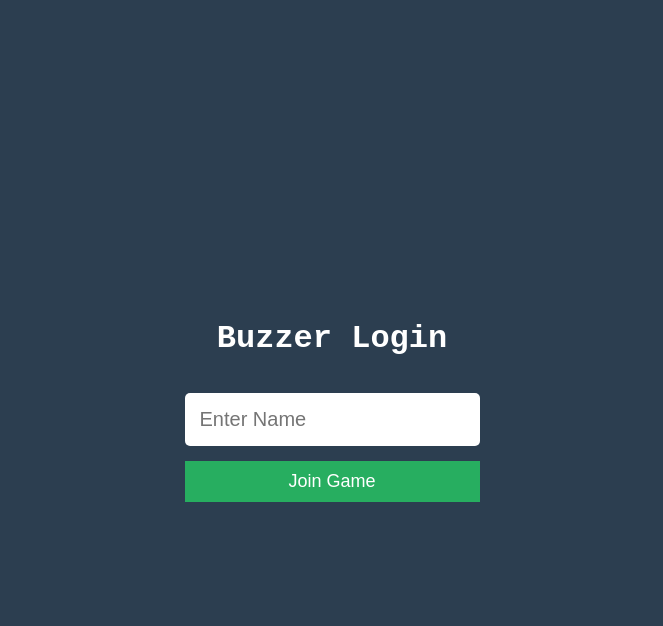
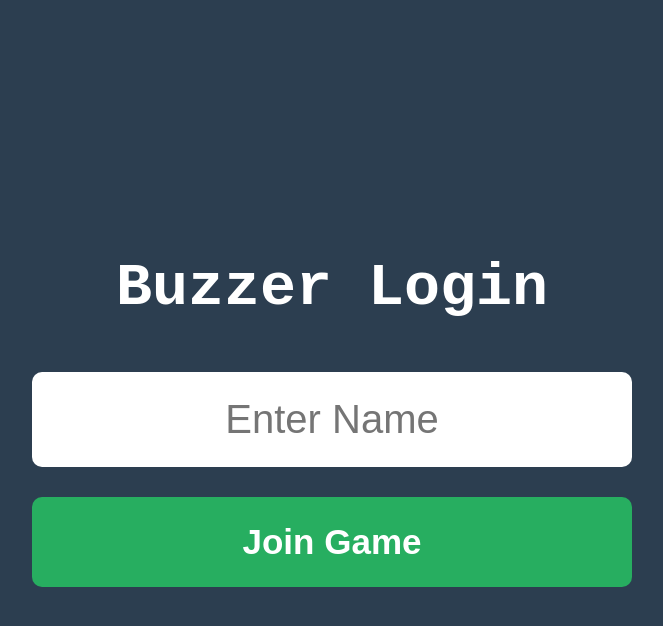
Before and after one commit to sergeikopylov/quiz_website, a Flask app: page / in a window 1280 px wide. Shown: the top 626 px of the page, without its empty margins (308-971 px from the left). Run offline with Flask 3, Linux system fonts and the light colour scheme; some libraries are stand-ins or nearby versions.

Commit message:
bigger font

```diff
--- a/templates/index.html
+++ b/templates/index.html
@@ -18,12 +18,40 @@
             align-items: center;
         }
 
-        /* LOGIN SCREEN */
-        #login-screen { display: flex; flex-direction: column; gap: 15px; }
-        input { padding: 15px; font-size: 20px; border-radius: 5px; border: none; }
-        .enter-btn { padding: 10px; font-size: 18px; cursor: pointer; background: #27ae60; color: white; border: none; }
+        /* --- LOGIN SCREEN (UPDATED) --- */
+        #login-screen {
+            display: flex;
+            flex-direction: column;
+            gap: 30px; /* More space between items */
+            width: 80%;
+            max-width: 600px;
+        }
 
-        /* MAIN SCREEN */
+        #login-screen h1 {
+            font-size: 60px; /* Big Title */
+            margin-bottom: 20px;
+        }
+
+        #username {
+            padding: 25px;
+            font-size: 40px; /* Giant Input Text */
+            text-align: center;
+            border-radius: 10px;
+            border: none;
+        }
+
+        .enter-btn {
+            padding: 25px;
+            font-size: 35px; /* Giant Button Text */
+            cursor: pointer;
+            background: #27ae60;
+            color: white;
+            border: none;
+            border-radius: 10px;
+            font-weight: bold;
+        }
+
+        /* --- MAIN SCREEN --- */
         #main-screen { display: none; width: 100%; height: 100%; flex-direction: column; align-items: center; justify-content: center; }
 
         #status-text {
@@ -46,22 +74,16 @@
             box-shadow: 0 10px 0 rgba(0,0,0,0.2);
         }
 
-        /* 1. Neutral State (Ready) */
-        .btn-ready { background-color: #27ae60; } /* Green */
+        .btn-ready { background-color: #27ae60; }
         .btn-ready:active { transform: translateY(5px); box-shadow: 0 5px 0 rgba(0,0,0,0.2); }
+        .btn-locked { background-color: #7f8c8d; cursor: not-allowed; }
+        .btn-winner { background-color: #f1c40f; color: black; }
 
-        /* 2. Locked State (Someone else won) */
-        .btn-locked { background-color: #7f8c8d; cursor: not-allowed; } /* Grey */
-
-        /* 3. Winner State (You won!) */
-        .btn-winner { background-color: #f1c40f; color: black; } /* Gold */
-
-        /* SERGEI RESET BUTTON */
         .btn-sergei {
             width: auto !important;
             height: auto !important;
             padding: 20px 40px;
-            background-color: #e74c3c; /* Red */
+            background-color: #e74c3c;
         }
     </style>
 </head>
@@ -81,7 +103,6 @@
     <script>
         var socket = io();
         var currentUser = "";
-        // Sound for when someone buzzes in
         var buzzSound = new Audio('https://cdn.freesound.org/previews/366/366104_6687700-lq.mp3');
 
         function enterApp() {
@@ -92,7 +113,6 @@
             document.getElementById('login-screen').style.display = 'none';
             document.getElementById('main-screen').style.display = 'flex';
 
-            // Special UI for Sergei
             if (currentUser === "Sergei") {
                 var btn = document.getElementById('the-button');
                 btn.innerText = "RESET CYCLE";
@@ -101,40 +121,32 @@
         }
 
         function sendClick() {
-            // Send click to server
             socket.emit('user_clicked', {name: currentUser});
         }
 
-        // EVENT: SOMEONE LOCKED THE BUTTON
         socket.on('game_locked', function(data) {
             var btn = document.getElementById('the-button');
             var status = document.getElementById('status-text');
 
-            // Play sound
             buzzSound.currentTime = 0;
             buzzSound.play();
 
             if (currentUser === "Sergei") {
-                // Sergei sees who won, but his button stays active (to reset)
                 status.innerText = "LOCKED BY: " + data.winner;
-                // We do NOT disable Sergei's button
             } else {
                 if (data.winner === currentUser) {
-                    // I won!
                     btn.className = "btn-winner";
                     btn.innerText = "YOU BUZZED IN!";
                     status.innerText = "YOU WON!";
                 } else {
-                    // Someone else won
                     btn.className = "btn-locked";
                     btn.innerText = "LOCKED";
-                    btn.disabled = true; // Block clicks
+                    btn.disabled = true;
                     status.innerText = "Winner: " + data.winner;
                 }
             }
         });
 
-        // EVENT: SERGEI RESET THE GAME
         socket.on('game_reset', function(data) {
             var btn = document.getElementById('the-button');
             var status = document.getElementById('status-text');
@@ -143,9 +155,7 @@
 
             if (currentUser === "Sergei") {
                 btn.innerText = "RESET CYCLE";
-                // Sergei's button is always red/active
             } else {
-                // Reset normal users to Green/Ready
                 btn.className = "btn-ready";
                 btn.innerText = "CLICK!";
                 btn.disabled = false;
```
